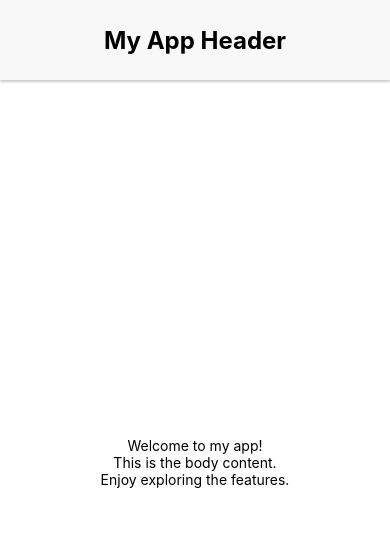
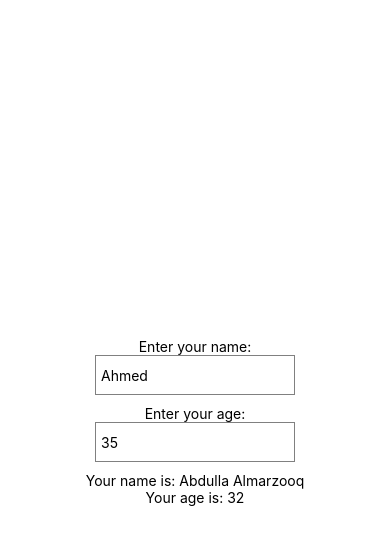
Before and after one commit to AbdullaAlmarzooq/gameszone, a React Native app: screen / in a window 390 px wide. Shown: the top 544 px of the page. Built offline with nearby package versions, Linux system fonts and the light colour scheme.

Commit message:
Enter your name added

```diff
--- a/App.js
+++ b/App.js
@@ -1,17 +1,26 @@
 import { StatusBar } from 'expo-status-bar';
-import { StyleSheet, Text, View } from 'react-native';
+import { StyleSheet, Text, View, TextInput } from 'react-native';
+import { useState } from 'react';
 
 export default function App() {
+
+  const [name, setName] = useState('Abdulla Almarzooq');
+  const [age, setAge] = useState('32');
+
+
   return (
     <View style={styles.container}>
-      <View style={styles.header}>
-        <Text style={{ fontSize: 24, fontWeight: 'bold' }}>My App Header</Text>
-      </View>
-      <View style={styles.body}>
-        <Text>Welcome to my app!</Text>
-        <Text>This is the body content.</Text>
-        <Text>Enjoy exploring the features.</Text>
-      </View>
+      <Text>Enter your name:</Text>
+      <TextInput style={{ width: 200, height: 40, borderColor: 'gray', borderWidth: 1, marginBottom: 10, paddingLeft: 5 }}
+       placeholder='Ahmed'
+       onChangeText={text => setName(text)} />
+      <Text>Enter your age:</Text>
+      <TextInput style={{ width: 200, height: 40, borderColor: 'gray', borderWidth: 1, marginBottom: 10, paddingLeft: 5 }}
+       placeholder='35'
+       onChangeText={text => setAge(text)}
+       keyboardType='numeric'/>
+      <Text>Your name is: {name}</Text>
+      <Text>Your age is: {age}</Text>
       <StatusBar style="auto" />
     </View>
   );
@@ -24,21 +33,4 @@ const styles = StyleSheet.create({
     alignItems: 'center',
     justifyContent: 'center',
   },
-  header: {
-    width: '100%',
-    height: 80,
-    backgroundColor: '#f8f8f8',
-    alignItems: 'center',
-    justifyContent: 'center',
-    shadowColor: '#000',
-    shadowOffset: { width: 0, height: 2 },
-    shadowOpacity: 0.2,
-    shadowRadius: 2,
-    elevation: 3,
-  },
-  body: {
-    flex: 1,
-    alignItems: 'center',
-    justifyContent: 'center',
-  },
 });
```
